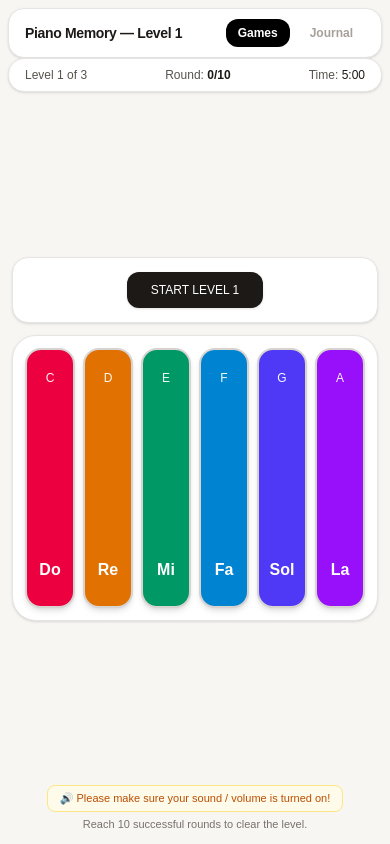
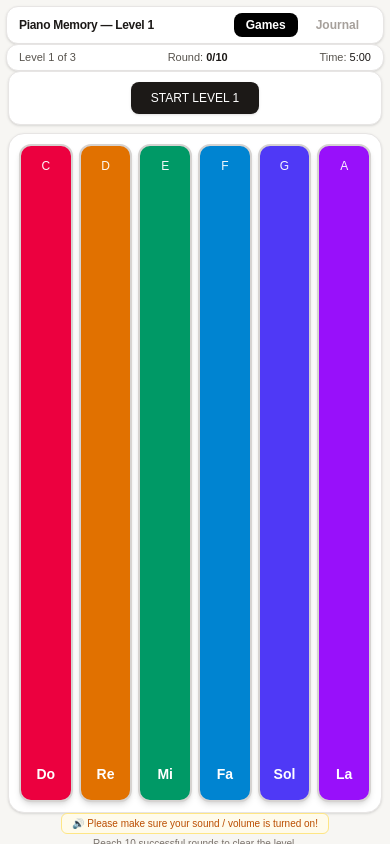
Before and after one commit to msmyerdigital/adult-memory-game, a Next.js app: page /games/memory in a window 390 px wide. Built offline with nearby package versions, Linux system fonts and the light colour scheme.

Commit message:
Reduce mobile spaces and make piano keys take up 90% of screen

```diff
--- a/app/games/memory/page.tsx
+++ b/app/games/memory/page.tsx
@@ -27,10 +27,7 @@ interface ConfettiPiece {
 export default function PianoMemoryGame() {
   const router = useRouter();
 
-  // Level tracking (Level 1, Level 2, Level 3)
   const [currentLevel, setCurrentLevel] = useState<number>(1);
-
-  // Game state
   const [sequence, setSequence] = useState<number[]>([]);
   const [playerSequence, setPlayerSequence] = useState<number[]>([]);
   const [score, setScore] = useState<number>(0);
@@ -38,11 +35,9 @@ export default function PianoMemoryGame() {
   const [activeNoteIndex, setActiveNoteIndex] = useState<number | null>(null);
   const [gameState, setGameState] = useState<'idle' | 'playing' | 'gameover' | 'won'>('idle');
 
-  // Confetti state
   const [confettiPieces, setConfettiPieces] = useState<ConfettiPiece[]>([]);
 
-  // 5-minute timer tracking
-  const [timeLeft, setTimeLeft] = useState<number>(300); // 5 minutes = 300 seconds
+  const [timeLeft, setTimeLeft] = useState<number>(300);
   const [sessionWon, setSessionWon] = useState<boolean>(false);
   const timerRef = useRef<NodeJS.Timeout | null>(null);
 
@@ -55,7 +50,6 @@ export default function PianoMemoryGame() {
     { label: 'La', keyName: 'A', freq: 440.00, color: 'bg-purple-600 active:bg-purple-700', activeColor: 'bg-purple-300' },
   ];
 
-  // 5-minute countdown timer effect
   useEffect(() => {
     if (gameState === 'playing' && !sessionWon) {
       timerRef.current = setInterval(() => {
@@ -80,7 +74,6 @@ export default function PianoMemoryGame() {
     };
   }, [gameState, sessionWon, router]);
 
-  // Elegant Confetti Animation Loop (Triggered upon winning 10 rounds)
   useEffect(() => {
     if (gameState === 'won') {
       const colors = ['#f43f5e', '#fbbf24', '#34d399', '#38bdf8', '#818cf8', '#f472b6'];
@@ -150,7 +143,6 @@ export default function PianoMemoryGame() {
   };
 
   const nextRound = (currentSeq: number[]) => {
-    // Check if player reached 10 successful rounds
     if (currentSeq.length >= 10) {
       setGameState('won');
       return;
@@ -193,13 +185,11 @@ export default function PianoMemoryGame() {
 
     const currentIndex = updatedPlayerSeq.length - 1;
 
-    // Friendly error handler before 10 rounds
     if (updatedPlayerSeq[currentIndex] !== sequence[currentIndex]) {
       setGameState('gameover');
       return;
     }
 
-    // Correct note clicked: +1 point per correct note
     const newScore = score + 1;
     setScore(newScore);
 
@@ -229,9 +219,9 @@ export default function PianoMemoryGame() {
   };
 
   return (
-    <main className="h-screen w-screen bg-[#F7F6F3] text-[#1E293B] p-2 md:p-3 flex flex-col justify-between overflow-hidden select-none relative">
+    <main className="h-screen w-screen bg-[#F7F6F3] text-[#1E293B] p-1.5 md:p-3 flex flex-col justify-between overflow-hidden select-none relative">
 
-      {/* Elegant Confetti Rendering Layer */}
+      {/* Confetti Layer */}
       {confettiPieces.map((p) => (
         <div
           key={p.id}
@@ -252,64 +242,55 @@ export default function PianoMemoryGame() {
       ))}
 
       {/* Top Header & Navigation */}
-      <nav className="w-full max-w-4xl mx-auto flex justify-between items-center bg-white px-4 py-2.5 rounded-2xl shadow-sm border border-stone-200 text-stone-900 shrink-0">
-        <h1 className="text-sm sm:text-lg font-bold tracking-tight text-stone-900">Piano Memory — Level {currentLevel}</h1>
-        <div className="flex gap-2">
-          <Link href="/games" className="px-3 sm:px-4 py-1.5 bg-black text-white rounded-xl text-xs sm:text-sm font-semibold transition-colors">Games</Link>
-          <Link href="/journal" className="px-3 sm:px-4 py-1.5 bg-white text-stone-400 hover:text-stone-700 rounded-xl text-xs sm:text-sm font-semibold transition-colors">Journal</Link>
+      <nav className="w-full max-w-4xl mx-auto flex justify-between items-center bg-white px-3 py-1.5 rounded-xl shadow-sm border border-stone-200 text-stone-900 shrink-0">
+        <h1 className="text-xs sm:text-lg font-bold tracking-tight text-stone-900">Piano Memory — Level {currentLevel}</h1>
+        <div className="flex gap-1.5">
+          <Link href="/games" className="px-3 py-1 bg-black text-white rounded-lg text-xs sm:text-sm font-semibold transition-colors">Games</Link>
+          <Link href="/journal" className="px-3 py-1 bg-white text-stone-400 hover:text-stone-700 rounded-lg text-xs sm:text-sm font-semibold transition-colors">Journal</Link>
         </div>
       </nav>
 
       {/* Status Bar */}
-      <section className="w-full max-w-4xl mx-auto bg-white px-4 py-2 rounded-2xl shadow-sm border border-stone-200 flex justify-between items-center text-center shrink-0">
-        <p className="text-xs text-stone-600 font-normal">
-          Level {currentLevel} of 3
-        </p>
-        <p className="text-xs text-stone-600 font-normal">
+      <section className="w-full max-w-4xl mx-auto bg-white px-3 py-1 rounded-xl shadow-sm border border-stone-200 flex justify-between items-center text-center shrink-0">
+        <p className="text-[11px] sm:text-xs text-stone-600 font-normal">Level {currentLevel} of 3</p>
+        <p className="text-[11px] sm:text-xs text-stone-600 font-normal">
           Round: <span className="text-stone-900 font-bold">{sequence.length > 0 && gameState === 'playing' ? sequence.length : 0}/10</span>
         </p>
-        <p className="text-xs text-stone-600 font-normal">
-          Time: <span className="text-stone-900">{formatTime(timeLeft)}</span>
-        </p>
+        <p className="text-[11px] sm:text-xs text-stone-600 font-normal">Time: <span className="text-stone-900">{formatTime(timeLeft)}</span></p>
       </section>
 
-      {/* Game Center Dashboard & Big Finger Friendly Piano Keyboard */}
-      <section className="w-full max-w-4xl mx-auto flex flex-col justify-center items-center my-auto gap-3 px-1">
+      {/* Main Piano Center Container */}
+      <section className="w-full max-w-4xl mx-auto flex flex-col justify-center items-center my-auto gap-2 px-0.5">
 
-        {/* Dynamic Dashboard Box */}
         {gameState !== 'playing' && (
-          <div className="bg-white px-5 py-3.5 rounded-2xl shadow-sm border border-stone-200 flex flex-col items-center justify-center w-full max-w-md text-center transition-all duration-300 shrink-0">
+          <div className="bg-white px-4 py-2.5 rounded-xl shadow-sm border border-stone-200 flex flex-col items-center justify-center w-full max-w-md text-center transition-all duration-300 shrink-0">
             {gameState === 'won' ? (
-              <div className="flex flex-col items-center gap-1.5 animate-in fade-in zoom-in duration-300">
-                <div className="text-base sm:text-lg font-bold text-stone-900">🎉 Fantastic! You completed 10 rounds!</div>
-                <p className="text-xs text-stone-600">
-                  Great memory skills! Ready for the next challenge?
-                </p>
+              <div className="flex flex-col items-center gap-1 animate-in fade-in zoom-in duration-300">
+                <div className="text-sm sm:text-lg font-bold text-stone-900">🎉 Fantastic! You completed 10 rounds!</div>
+                <p className="text-xs text-stone-600">Great memory skills! Ready for the next challenge?</p>
                 <button
                   onClick={handleNextLevelTransition}
-                  className="mt-2 px-5 py-2 bg-stone-900 hover:bg-stone-800 text-white rounded-xl text-xs font-medium shadow-sm transition-all active:scale-95 cursor-pointer"
+                  className="mt-1.5 px-4 py-1.5 bg-stone-900 hover:bg-stone-800 text-white rounded-lg text-xs font-medium shadow-sm transition-all active:scale-95 cursor-pointer"
                 >
                   {currentLevel < 3 ? `GO TO LEVEL ${currentLevel + 1}` : 'FINISH & VIEW JOURNAL'}
                 </button>
               </div>
             ) : gameState === 'gameover' ? (
-              <div className="flex flex-col items-center gap-1.5 animate-in fade-in zoom-in duration-300">
-                <div className="text-sm sm:text-base font-bold text-stone-900">Oh, oh... try again! 🎵</div>
-                <p className="text-xs text-stone-600">
-                  You reached round {sequence.length}. Give it another shot!
-                </p>
+              <div className="flex flex-col items-center gap-1 animate-in fade-in zoom-in duration-300">
+                <div className="text-xs sm:text-base font-bold text-stone-900">Oh, oh... try again! 🎵</div>
+                <p className="text-xs text-stone-600">You reached round {sequence.length}. Give it another shot!</p>
                 <button
                   onClick={startGame}
-                  className="mt-2 px-5 py-2 bg-stone-900 hover:bg-stone-800 text-white rounded-xl text-xs font-medium shadow-sm transition-all active:scale-95 cursor-pointer"
+                  className="mt-1.5 px-4 py-1.5 bg-stone-900 hover:bg-stone-800 text-white rounded-lg text-xs font-medium shadow-sm transition-all active:scale-95 cursor-pointer"
                 >
                   RETRY LEVEL
                 </button>
               </div>
             ) : (
-              <div className="flex flex-col items-center gap-2">
+              <div className="flex flex-col items-center">
                 <button
                   onClick={startGame}
-                  className="px-6 py-2.5 bg-stone-900 text-white hover:bg-stone-800 rounded-xl text-xs sm:text-sm font-medium shadow-sm transition-all active:scale-95 cursor-pointer"
+                  className="px-5 py-2 bg-stone-900 text-white hover:bg-stone-800 rounded-lg text-xs sm:text-sm font-medium shadow-sm transition-all active:scale-95 cursor-pointer"
                 >
                   START LEVEL {currentLevel}
                 </button>
@@ -318,35 +299,35 @@ export default function PianoMemoryGame() {
           </div>
         )}
 
-        {/* Big Finger & Mobile Friendly Piano Keyboard (6 Keys: C, D, E, F, G, A) */}
-        <div className="bg-white p-3 sm:p-5 rounded-3xl shadow-sm border border-stone-200 flex gap-2 sm:gap-2.5 w-full justify-center">
+        {/* Big Finger & 90% Screen Height Piano Keyboard on Mobile */}
+        <div className="bg-white p-2.5 sm:p-5 rounded-2xl sm:rounded-3xl shadow-sm border border-stone-200 flex gap-1.5 sm:gap-2.5 w-full justify-center">
           {notes.map((note, index) => (
             <button
               key={note.keyName}
               onClick={() => handleKeyClick(index)}
-              className={`flex-1 min-h-[260px] sm:h-80 rounded-2xl flex flex-col justify-between items-center pb-6 pt-5 transition-all shadow-md border-2 border-stone-300 text-white cursor-pointer ${
+              className={`flex-1 h-[78vh] sm:h-80 rounded-xl sm:rounded-2xl flex flex-col justify-between items-center pb-4 sm:pb-6 pt-3 sm:pt-5 transition-all shadow-md border-2 border-stone-300 text-white cursor-pointer ${
                 activeNoteIndex === index ? `${note.activeColor} scale-95 shadow-inner brightness-110` : `${note.color}`
               }`}
             >
               <span className="text-xs sm:text-base opacity-95 font-medium">{note.keyName}</span>
-              <span className="text-base sm:text-2xl font-black">{note.label}</span>
+              <span className="text-sm sm:text-2xl font-black">{note.label}</span>
             </button>
           ))}
         </div>
 
       </section>
 
-      {/* Footer Status Message & Sound Note */}
-      <div className="w-full max-w-4xl mx-auto flex flex-col items-center justify-center pb-1 gap-1 shrink-0">
-        <div className="text-[11px] text-amber-700 bg-amber-50 px-3 py-1 rounded-lg border border-amber-200">
+      {/* Footer Info & Sound Note */}
+      <div className="w-full max-w-4xl mx-auto flex flex-col items-center justify-center pb-0.5 gap-0.5 shrink-0">
+        <div className="text-[10px] sm:text-[11px] text-amber-700 bg-amber-50 px-2.5 py-0.5 rounded-md border border-amber-200">
           🔊 Please make sure your sound / volume is turned on!
         </div>
         {sessionWon ? (
-          <div className="text-emerald-600 font-normal text-xs bg-white px-4 py-2 rounded-2xl shadow-sm border border-stone-200 animate-bounce">
+          <div className="text-emerald-600 font-normal text-[11px] sm:text-xs bg-white px-3 py-1.5 rounded-xl shadow-sm border border-stone-200 animate-bounce">
             Take a rest. You won. Redirecting to Journal...
           </div>
         ) : (
-          <div className="text-[11px] text-stone-500 font-light text-center">
+          <div className="text-[10px] sm:text-[11px] text-stone-500 font-light text-center">
             {gameState === 'playing'
               ? (isPlayingSequence ? '🎵 Listen to the melody...' : '🎹 Your turn! Repeat the melody up to 10 rounds.')
               : 'Reach 10 successful rounds to clear the level.'}
```
